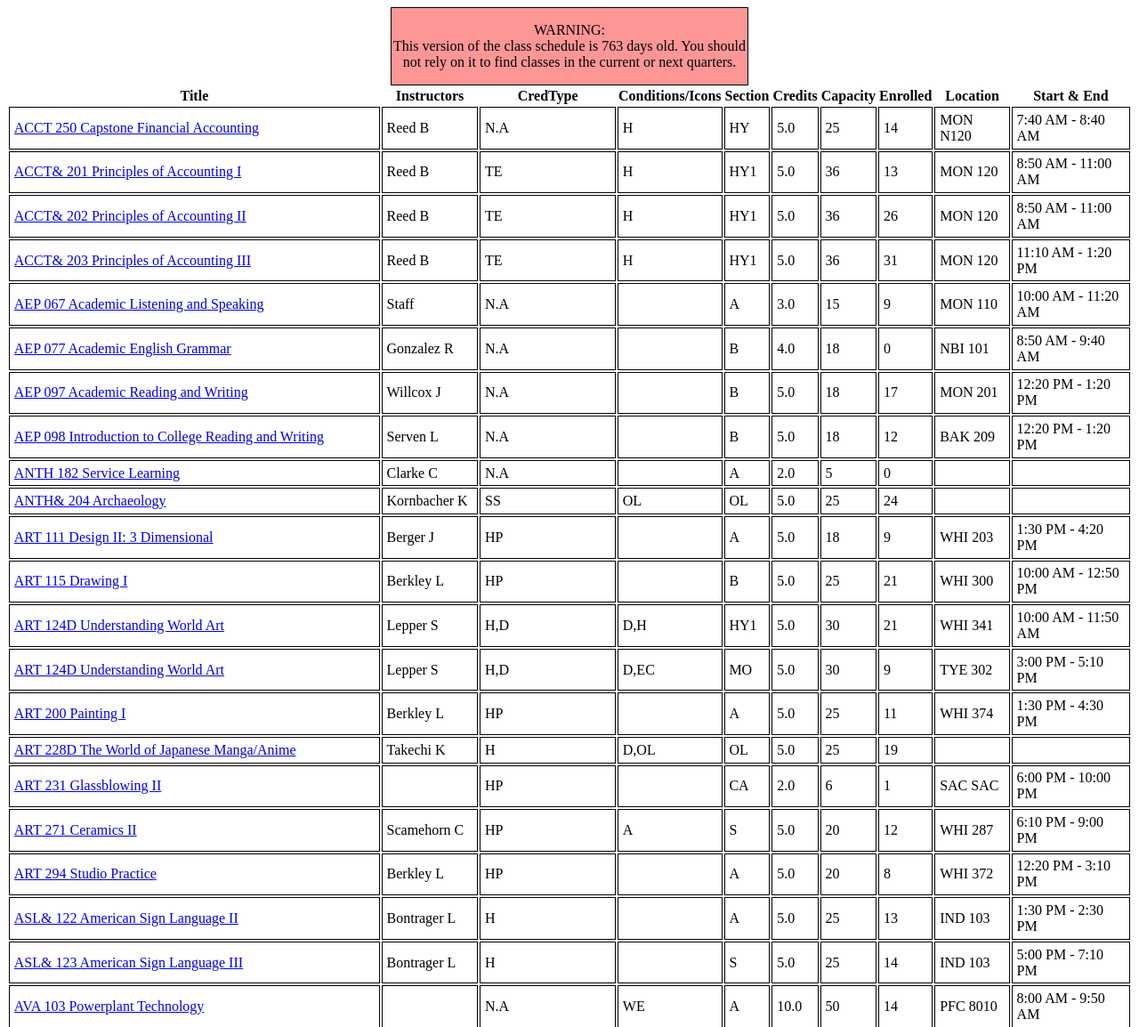
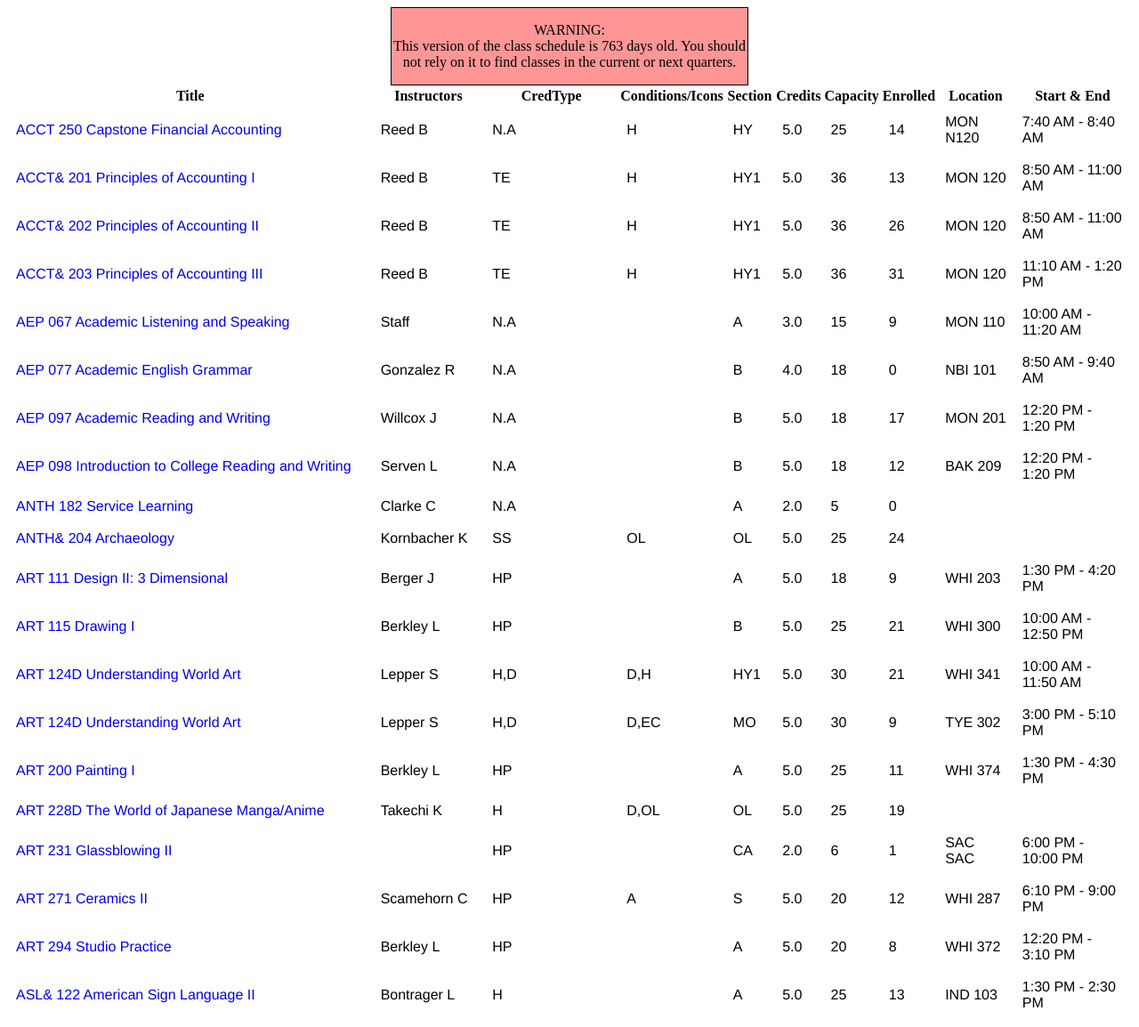
Before and after one commit to JD-P/evcc-catalog, a Django app: page /courses/ in a window 1280 px wide. Shown: the top 1154 px of the page at 89% size. Run offline with Django 3.2, Linux system fonts and the light colour scheme; data comes from the database, SQL or seed files in the repository.

Commit message:
Update CSS to remove borders, change font, increase padding

```diff
--- a/catalog/catalogapp/static/results.css
+++ b/catalog/catalogapp/static/results.css
@@ -3,8 +3,12 @@ table {
  }
 
 td {
-  border: black 1px solid;
-  padding: 0.30em;
+  padding: 0.5em;
+  font-family: helvetica, sans-serif;
+}
+
+td a {
+  text-decoration: none;
 }
 
 #outdated-warning {
```
